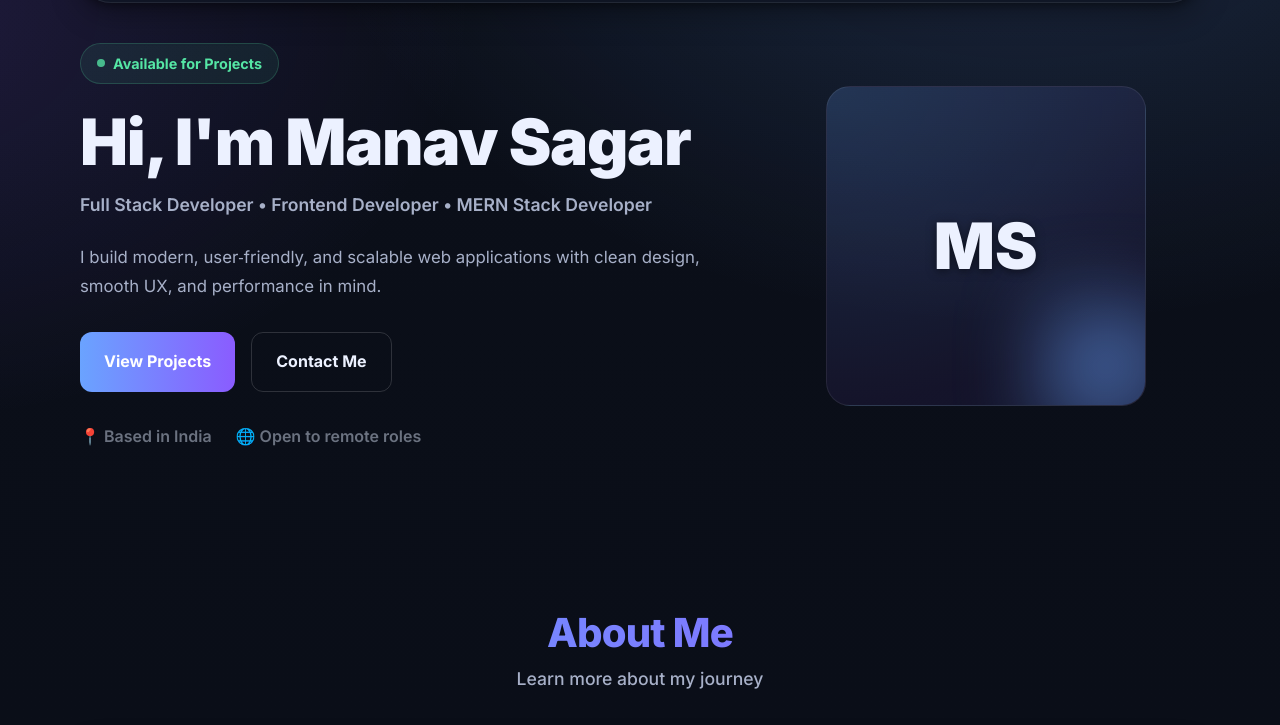
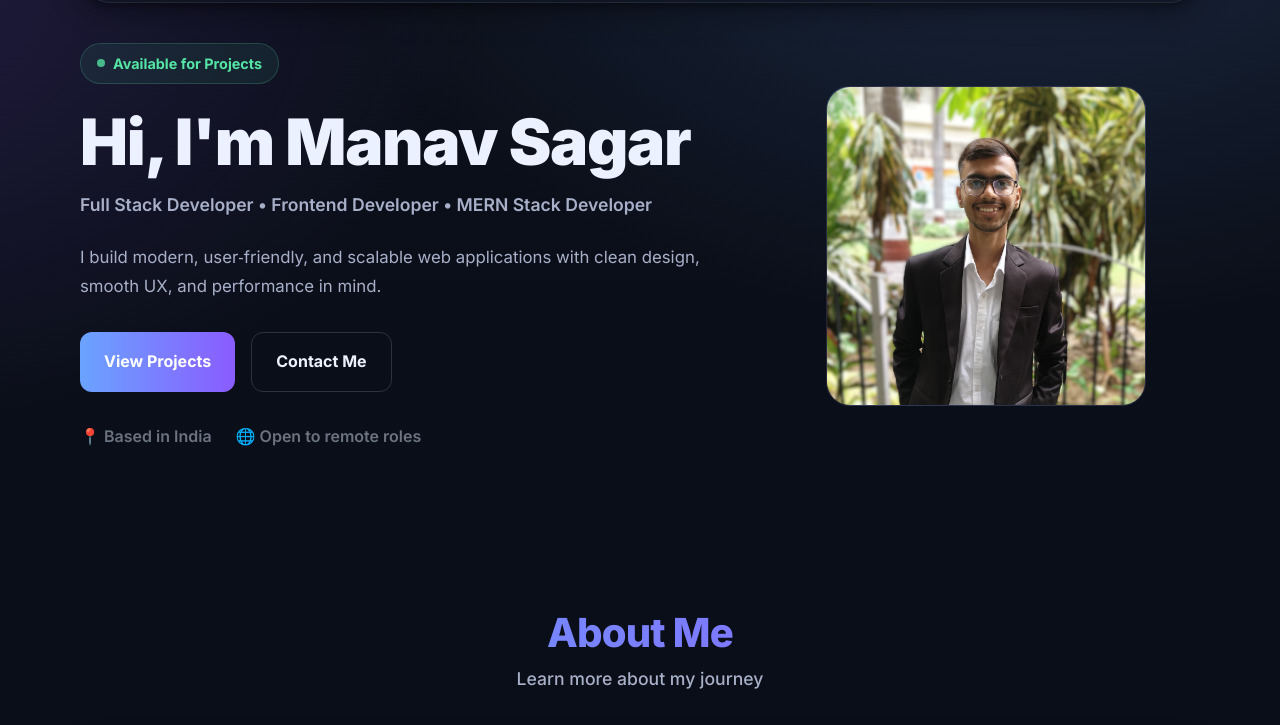
Before and after one commit to manavsagar46/manav-portfolio, a plain HTML site: page index.html in a window 1280 px wide. Shown: the part 75-800 px from the top of the page. Drawn offline with Linux system fonts and the light colour scheme.

Commit message:
some changes

```diff
--- a/index.html
+++ b/index.html
@@ -82,7 +82,9 @@
             <div class="avatar-card">
               <div class="avatar-glow"></div>
               <div class="avatar-content">
-                <div class="avatar-placeholder">MS</div>
+                <div class="avatar-placeholder">
+                  <img src="./Assets/image-1.jpg" width="100%" height="100%" alt="">
+                </div>
               </div>
             </div>
           </div>
--- a/styles.css
+++ b/styles.css
@@ -435,18 +435,9 @@ strong {
   position: relative;
   width: 100%;
   height: 100%;
-  display: flex;
-  align-items: center;
-  justify-content: center;
   z-index: 2;
 }
 
-.avatar-placeholder {
-  font-size: 4rem;
-  font-weight: 900;
-  color: var(--text-primary);
-  text-shadow: 0 2px 10px rgba(0,0,0,0.5);
-}
 
 /* About Section */
 .about-card .card-content p {
```
Also changed, not shown: Assets/image-1.jpg (added).
